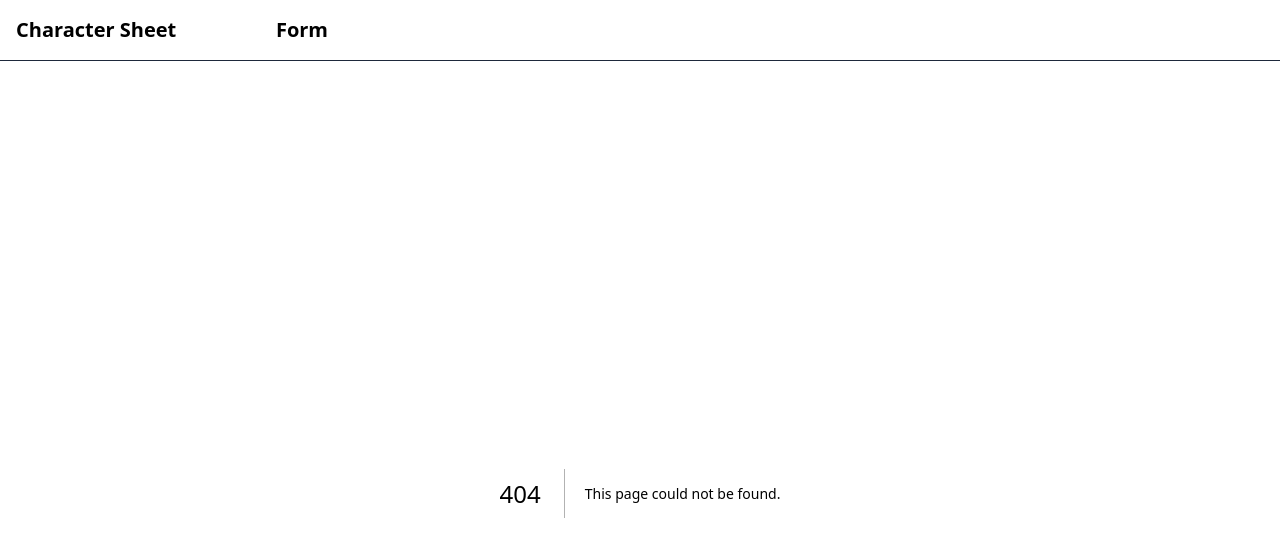
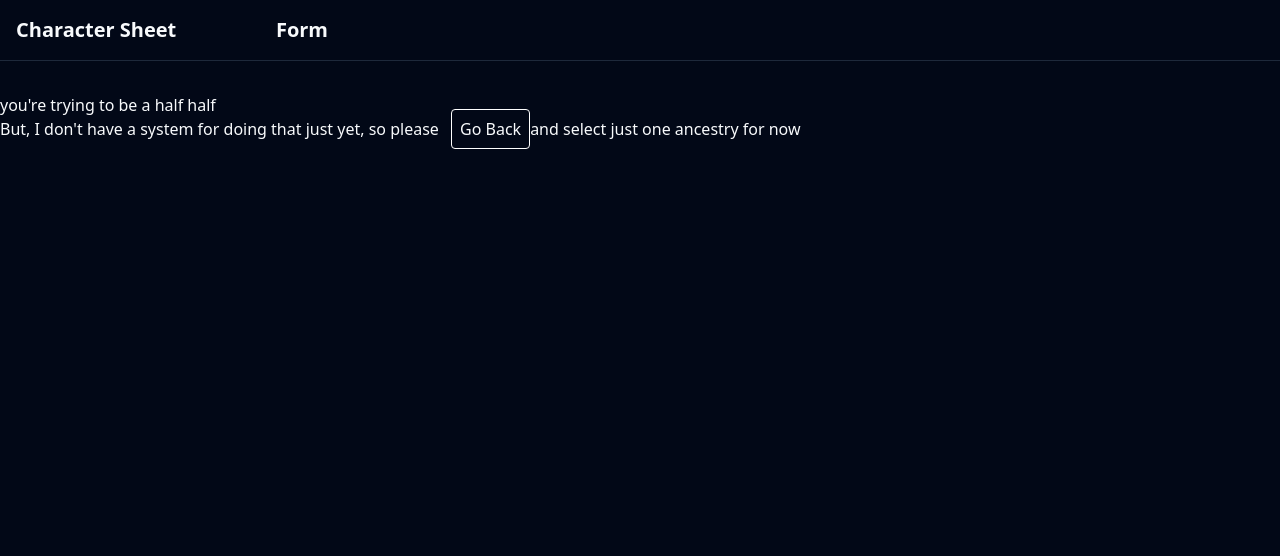
Before and after one commit to thegouge/dc20-beyond, a Next.js app: page /form/ancestries/half-breed in a window 1280 px wide. Before the commit this address had no page. Shown: the top 556 px of the page. Built offline with nearby package versions, Linux system fonts and the light colour scheme.

Commit message:
I need to split out half-breeds to their own form

```diff
--- /dev/null
+++ b/src/app/form/ancestries/half-breed/page.tsx
@@ -0,0 +1,27 @@
+"use client";
+
+import Link from "next/link";
+import { useSearchParams } from "next/navigation";
+import { useState } from "react";
+
+export default function HalfBreedForm() {
+  const queryParams = useSearchParams();
+  const ancestries = queryParams.getAll("ancestry");
+
+  const [ancestryPoints, setAncestryPoints] = useState(5);
+
+  return (
+    <form>
+      <div>
+        you're trying to be a half {ancestries[0]} half {ancestries[1]}
+      </div>
+      <div>
+        But, I don't have a system for doing that just yet, so please{" "}
+        <Link href="/form/ancestries" className="outline-button">
+          Go Back
+        </Link>
+        and select just one ancestry for now
+      </div>
+    </form>
+  );
+}
--- a/src/app/form/ancestries/page.tsx
+++ b/src/app/form/ancestries/page.tsx
@@ -2,6 +2,7 @@
 
 import { useRouter } from "next/navigation";
 import { useContext, useState } from "react";
+import { toast } from "sonner";
 import { CharacterContext } from "~/helpers/characterContext";
 // import { saveCharacter } from "~/helpers/localStorage";
 import { ALL_ANCESTRIES } from "~/types";
@@ -9,17 +10,31 @@ import { ALL_ANCESTRIES } from "~/types";
 export default function AncestriesPage() {
   const character = useContext(CharacterContext);
   const router = useRouter();
-  const [ancestryPoints, setAncestryPoints] = useState(5);
   const [firstAncestry, setFirstAncestry] = useState("");
   const [secondAncestry, setSecondAncestry] = useState("");
 
   function handleSubmit(e: any) {
     e.preventDefault();
 
-    character.setAncestry({});
+    if (firstAncestry === "" && secondAncestry === "") {
+      toast.error("Hey! You have to pick at least ONE ancestry!");
+    }
+
+    if (firstAncestry !== "" && secondAncestry !== "") {
+      router.push(
+        `/form/ancestries/half-breed?ancestry=${firstAncestry}&ancestry=${secondAncestry}`,
+      );
+      return;
+    }
+
+    const chosenAncestry =
+      firstAncestry === "" ? secondAncestry : firstAncestry;
+
+    character.setSingleAncestry(chosenAncestry);
     // saveCharacter(character);
-    // router.push("/form/class");
+    router.push("/form/class");
   }
+
   return (
     <div>
       Choose your Ancestry(s)!
@@ -27,12 +42,12 @@ export default function AncestriesPage() {
         <select
           value={firstAncestry}
           onChange={(e) => setFirstAncestry(e.target.value)}
-          className="text-black"
+          className="capitalize text-black"
         >
           <option value="">--</option>
           {ALL_ANCESTRIES.filter((ancestry) => ancestry != secondAncestry).map(
             (ancestry) => (
-              <option key={ancestry} value={ancestry}>
+              <option key={ancestry} value={ancestry} className="capitalize">
                 {ancestry}
               </option>
             ),
@@ -41,12 +56,12 @@ export default function AncestriesPage() {
         <select
           value={secondAncestry}
           onChange={(e) => setSecondAncestry(e.target.value)}
-          className="text-black"
+          className="capitalize text-black"
         >
           <option value="">--</option>
           {ALL_ANCESTRIES.filter((ancestry) => ancestry != firstAncestry).map(
             (ancestry) => (
-              <option key={ancestry} value={ancestry}>
+              <option key={ancestry} value={ancestry} className="capitalize">
                 {ancestry}
               </option>
             ),
--- a/src/app/form/background/page.tsx
+++ b/src/app/form/background/page.tsx
@@ -35,7 +35,7 @@ export default function BackgroundPage() {
   function toggleSkill(name: SKILL_NAMES, attribute: Attributes | "knowledge") {
     const curr =
       character.skillMasteries[attribute as keyof SkillLevelList][
-      name as keyof SkillLevels
+        name as keyof SkillLevels
       ];
     if (curr === undefined || curr > 0) {
       character.skillMasteries[attribute][name] = 0;
--- a/src/types.ts
+++ b/src/types.ts
@@ -164,7 +164,7 @@ export class Character {
     this.languages = langs.filter((langObj) => langObj.level > 0);
   }
 
-  setAncestry(payload: any) {
+  setSingleAncestry(payload: any) {
     console.log({ payload });
   }
 
```
